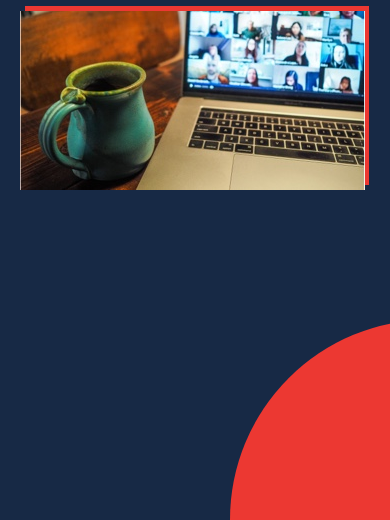
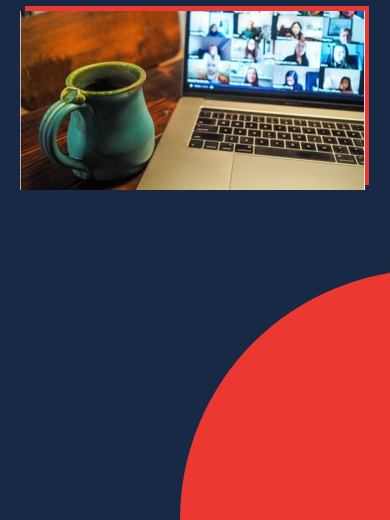
Before and after one commit to Renda02/carto-landing-page, a Jekyll site: the page built from index.markdown, in a window 390 px wide. Shown: the part 1755-2275 px from the top of the page. Built offline with Jekyll 4.4.1, drawn with Linux system fonts in a browser that asks for light colours.

Commit message:
added ReadMe

```diff
--- a/_sass/main.scss
+++ b/_sass/main.scss
@@ -127,7 +127,7 @@ button {
   }
 
   .background {
-    clip-path: circle(200px at bottom right);
+    clip-path: circle(250px at bottom right);
   }
 }
 
```
Also changed, not shown: README.md.
